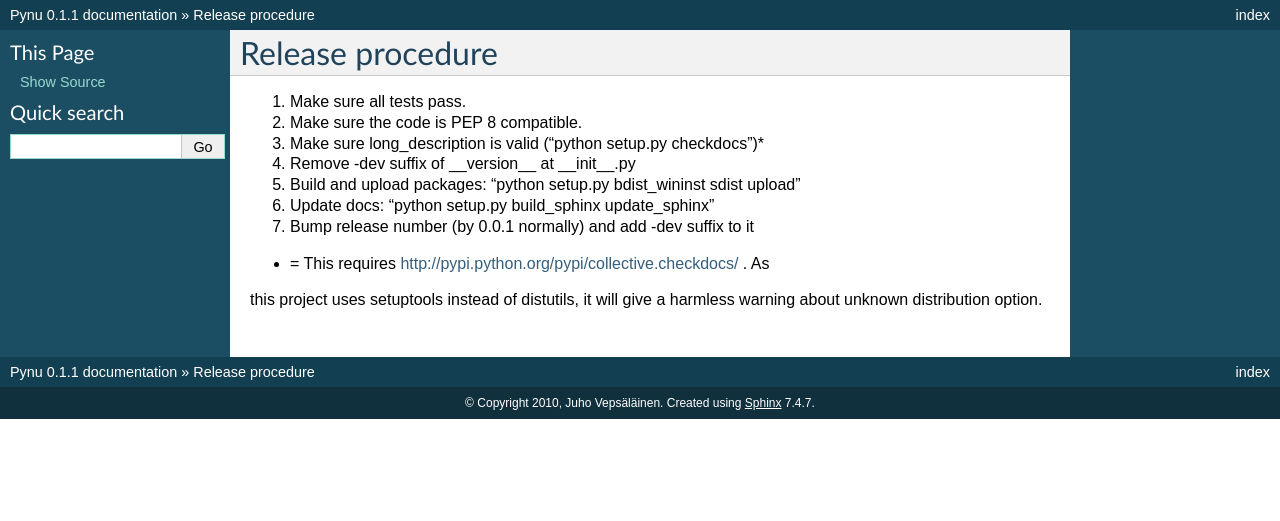
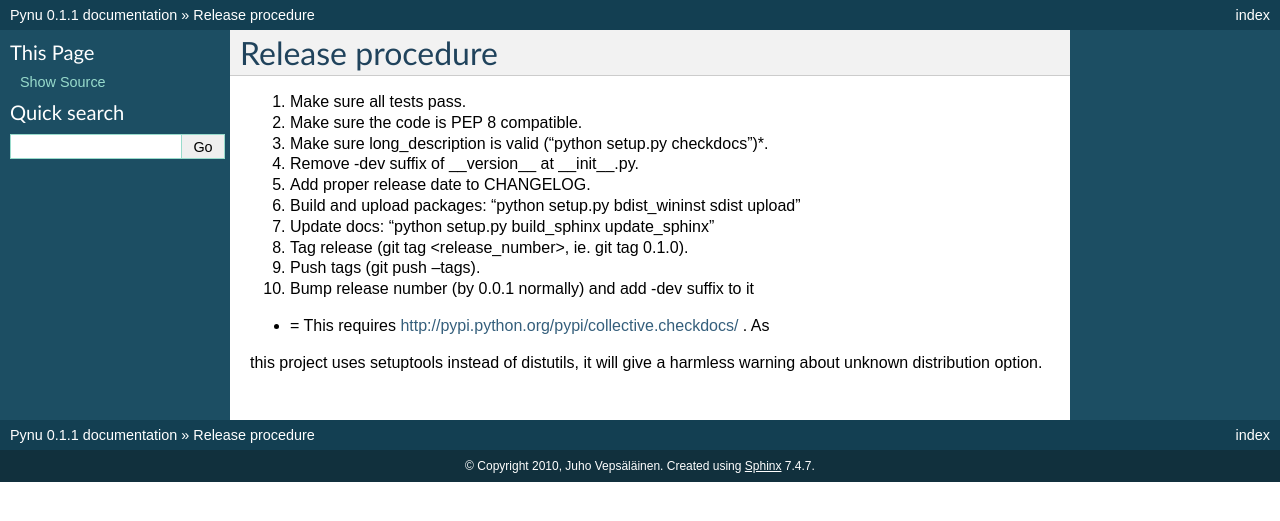
Before and after one commit to bebraw/pynu, a Sphinx documentation site: the page built from docs/dev_guide.rst, in a window 1280 px wide. Shown: the top 521 px of the page. Built offline with Sphinx 7.4.7, drawn with Linux system fonts in a browser that asks for light colours.

Commit message:
Updated release procedure.

```diff
--- a/docs/dev_guide.rst
+++ b/docs/dev_guide.rst
@@ -3,11 +3,14 @@ Release procedure
 
 1. Make sure all tests pass.
 2. Make sure the code is PEP 8 compatible.
-3. Make sure long_description is valid ("python setup.py checkdocs")*
-4. Remove -dev suffix of __version__ at __init__.py
-5. Build and upload packages: "python setup.py bdist_wininst sdist upload"
-6. Update docs: "python setup.py build_sphinx update_sphinx"
-7. Bump release number (by 0.0.1 normally) and add -dev suffix to it
+3. Make sure long_description is valid ("python setup.py checkdocs")*.
+4. Remove -dev suffix of __version__ at __init__.py.
+5. Add proper release date to CHANGELOG.
+6. Build and upload packages: "python setup.py bdist_wininst sdist upload"
+7. Update docs: "python setup.py build_sphinx update_sphinx"
+8. Tag release (git tag <release_number>, ie. git tag 0.1.0).
+9. Push tags (git push --tags).
+10. Bump release number (by 0.0.1 normally) and add -dev suffix to it
 
 * = This requires http://pypi.python.org/pypi/collective.checkdocs/ . As
 this project uses setuptools instead of distutils, it will give a harmless
```
